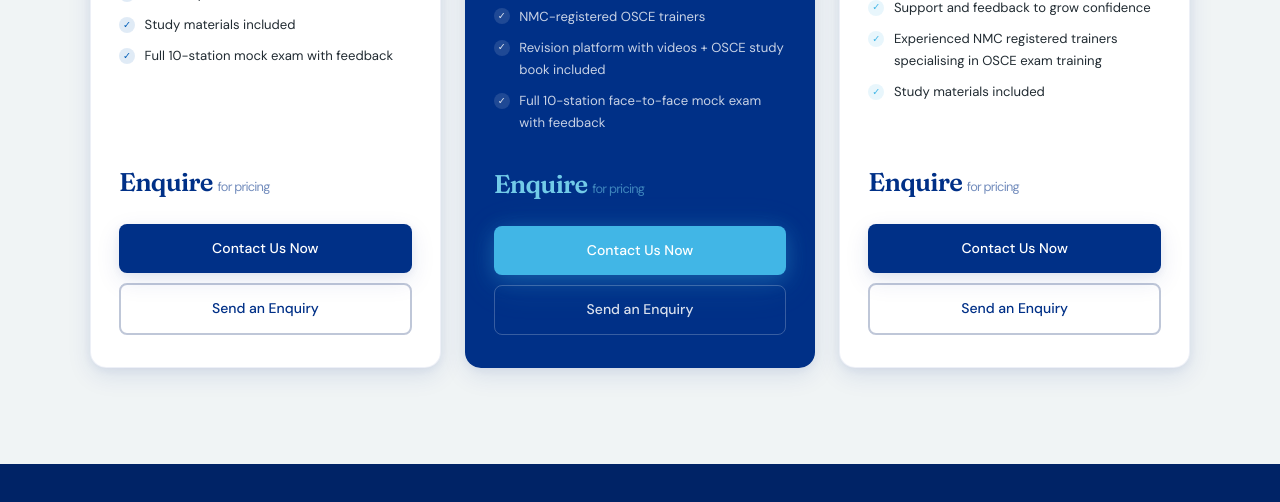
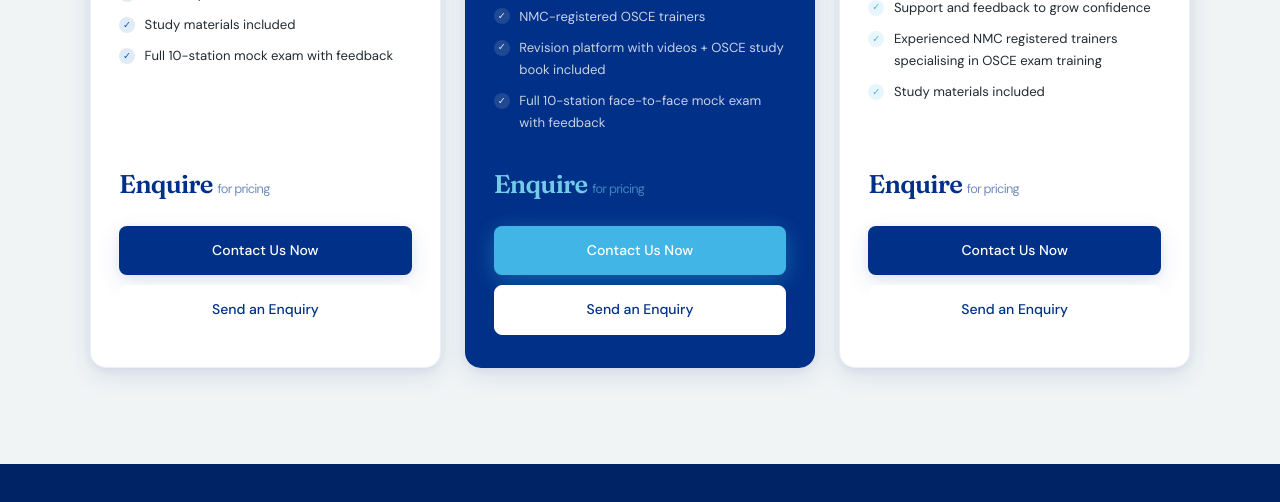
Before and after one commit to krishkumar0620/ONTC-Website, a website: page index.html in a window 1280 px wide. Shown: the part 2429-2931 px from the top of the page. Drawn offline with Linux system fonts and the light colour scheme.

Commit message:
Make all Send an Enquiry buttons solid white on course cards
Co-Authored-By: Claude Sonnet 4.6 <noreply@anthropic.com>

```diff
--- a/index.html
+++ b/index.html
@@ -952,7 +952,7 @@ Virtual Course</h3>
         </ul>
         <div class="course-price" style="margin-top:auto">Enquire <small>for pricing</small></div>
         <a href="#faq" class="btn-book btn-dark">Contact Us Now</a>
-        <a href="mailto:oscenursetraining@outlook.com" class="btn-book btn-outline-w" style="margin-top:.6rem;border:2px solid rgba(0,35,102,.25);color:var(--navy)">Send an Enquiry</a>
+        <a href="mailto:oscenursetraining@outlook.com" class="btn-book btn-outline-w" style="margin-top:.6rem;background:#fff;border-color:#fff;color:var(--navy)">Send an Enquiry</a>
       </div>
       <!-- Tailored — featured -->
       <div class="course-card feat rev d1">
@@ -971,7 +971,7 @@ Virtual Course</h3>
         </ul>
         <div class="course-price" style="margin-top:auto">Enquire <small>for pricing</small></div>
         <a href="#faq" class="btn-book btn-gold-fill">Contact Us Now</a>
-        <a href="mailto:oscenursetraining@outlook.com" class="btn-book btn-outline-w" style="margin-top:.6rem">Send an Enquiry</a>
+        <a href="mailto:oscenursetraining@outlook.com" class="btn-book btn-outline-w" style="margin-top:.6rem;background:#fff;border-color:#fff;color:var(--navy)">Send an Enquiry</a>
       </div>
       <!-- Workstations -->
       <div class="course-card rev d2">
@@ -988,7 +988,7 @@ Virtual Course</h3>
         </ul>
         <div class="course-price" style="margin-top:auto">Enquire <small>for pricing</small></div>
         <a href="#faq" class="btn-book btn-dark">Contact Us Now</a>
-        <a href="mailto:oscenursetraining@outlook.com" class="btn-book btn-outline-w" style="margin-top:.6rem;border:2px solid rgba(0,35,102,.25);color:var(--navy)">Send an Enquiry</a>
+        <a href="mailto:oscenursetraining@outlook.com" class="btn-book btn-outline-w" style="margin-top:.6rem;background:#fff;border-color:#fff;color:var(--navy)">Send an Enquiry</a>
       </div>
     </div>
   </div>
```
